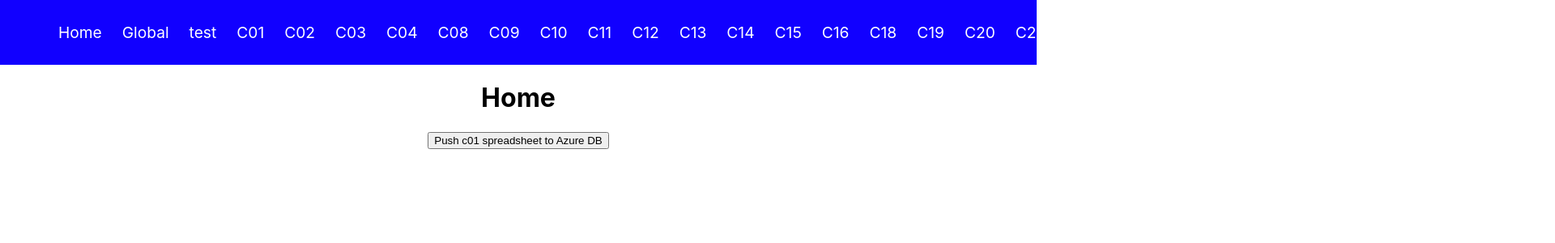
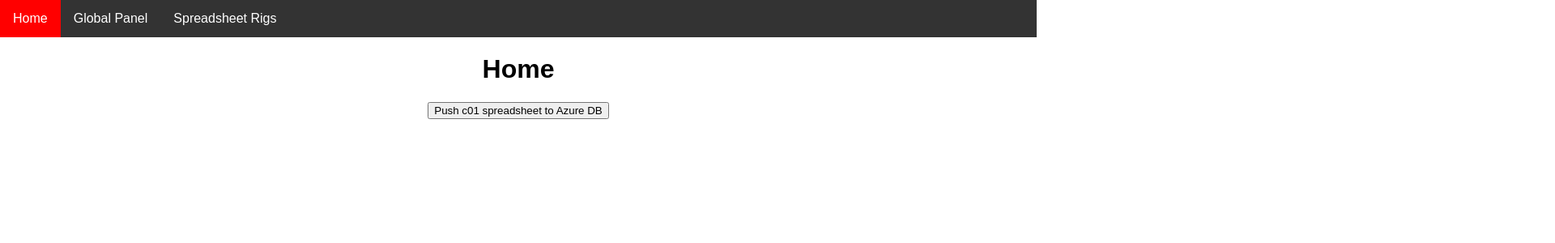
Before and after one commit to MarthinGK/quasar-webapp, a React (Create React App) app: page / in a window 1280 px wide. Shown: the top 300 px of the page at 81% size, 1920 px wide, since content can reach past the window. Built offline with nearby package versions, Linux system fonts and the light colour scheme.

Commit message:
navbar update, dropdown replaced individual containers

```diff
--- a/src/App.js
+++ b/src/App.js
@@ -2,7 +2,7 @@ import './App.css';
 import React, { Component, Fragment } from "react";
 import GlobalRigOverview from './components/GlobalRigOverview';
 import RigOverview from './components/RigOverview';
-import RigTestTracker from './components/RigTestTracker';
+import RigPanel from './components/RigPanel';
 import Home from './components/Home';
 import Navbar from './components/Navbar/Navbar.js';
 import {  BrowserRouter as Router,  Routes,  Route} from "react-router-dom";
@@ -17,29 +17,28 @@ function App() {
           <div className="content">
             <Routes>
               <Route exact path={process.env.PUBLIC_URL + '/'} element={<Home/>} />
-              <Route path="/global" element={ <GlobalRigOverview key="global"/> } />
-              <Route path="/test" element={ <RigTestTracker key="test"/> } />
-              <Route path="/c01" element={ <RigOverview sheet="sheet=C01" title="Container 1" key="c01"/> } />
-              <Route path="/c02" element={ <RigOverview sheet="sheet=C02" title="Container 2" key="c02"/> } />
-              <Route path="/c03" element={ <RigOverview sheet="sheet=C03" title="Container 3" key="c03"/> } />
-              <Route path="/c04" element={ <RigOverview sheet="sheet=C04" title="Container 4" key="c04"/> } />
-              <Route path="/c08" element={ <RigOverview sheet="sheet=C08" title="Container 8" key="c08"/> } />
-              <Route path="/c09" element={ <RigOverview sheet="sheet=C09" title="Container 9" key="c09"/> } />
-              <Route path="/c10" element={ <RigOverview sheet="sheet=C10" title="Container 10" key="c10"/> } />
-              <Route path="/c11" element={ <RigOverview sheet="sheet=C11" title="Container 11" key="c11"/> } />
-              <Route path="/c12" element={ <RigOverview sheet="sheet=C12" title="Container 12" key="c12"/> } />
-              <Route path="/c13" element={ <RigOverview sheet="sheet=C13" title="Container 13" key="c13"/> } />
-              <Route path="/c14" element={ <RigOverview sheet="sheet=C14" title="Container 14" key="c14"/> } />
-              <Route path="/c15" element={ <RigOverview sheet="sheet=C15" title="Container 15" key="c15"/> } />
-              <Route path="/c16" element={ <RigOverview sheet="sheet=C16" title="Container 16" key="c16"/> } />
-              <Route path="/c18" element={ <RigOverview sheet="sheet=C18" title="Container 18" key="c18"/> } />
-              <Route path="/c19" element={ <RigOverview sheet="sheet=C19" title="Container 19" key="c19"/> } />
-              <Route path="/c20" element={ <RigOverview sheet="sheet=C20" title="Container 20" key="c20"/> } />
-              <Route path="/c21" element={ <RigOverview sheet="sheet=C21" title="Container 21" key="c21"/> } />
-              <Route path="/c22" element={ <RigOverview sheet="sheet=C22" title="Container 22" key="c22"/> } />
-              <Route path="/c23" element={ <RigOverview sheet="sheet=C23" title="Container 23" key="c23"/> } />
-              <Route path="/c24" element={ <RigOverview sheet="sheet=C24" title="Container 24" key="c24"/> } />
-              <Route path="/c25" element={ <RigOverview sheet="sheet=C25" title="Container 25" key="c25"/> } />
+              <Route exact path={process.env.PUBLIC_URL + '/global'} element={ <GlobalRigOverview key="global"/> } />
+              <Route exact path={process.env.PUBLIC_URL + '/c01'} element={ <RigOverview sheet="sheet=C01" title="Container 1" key="c01"/> } />
+              <Route exact path={process.env.PUBLIC_URL + '/c02'} element={ <RigOverview sheet="sheet=C02" title="Container 2" key="c02"/> } />
+              <Route exact path={process.env.PUBLIC_URL + '/c03'} element={ <RigOverview sheet="sheet=C03" title="Container 3" key="c03"/> } />
+              <Route exact path={process.env.PUBLIC_URL + '/c04'} element={ <RigOverview sheet="sheet=C04" title="Container 4" key="c04"/> } />
+              <Route exact path={process.env.PUBLIC_URL + '/c08'} element={ <RigOverview sheet="sheet=C08" title="Container 8" key="c08"/> } />
+              <Route exact path={process.env.PUBLIC_URL + '/c09'} element={ <RigOverview sheet="sheet=C09" title="Container 9" key="c09"/> } />
+              <Route exact path={process.env.PUBLIC_URL + '/c10'} element={ <RigOverview sheet="sheet=C10" title="Container 10" key="c10"/> } />
+              <Route exact path={process.env.PUBLIC_URL + '/c11'} element={ <RigOverview sheet="sheet=C11" title="Container 11" key="c11"/> } />
+              <Route exact path={process.env.PUBLIC_URL + '/c12'} element={ <RigOverview sheet="sheet=C12" title="Container 12" key="c12"/> } />
+              <Route exact path={process.env.PUBLIC_URL + '/c13'} element={ <RigOverview sheet="sheet=C13" title="Container 13" key="c13"/> } />
+              <Route exact path={process.env.PUBLIC_URL + '/c14'} element={ <RigOverview sheet="sheet=C14" title="Container 14" key="c14"/> } />
+              <Route exact path={process.env.PUBLIC_URL + '/c15'} element={ <RigOverview sheet="sheet=C15" title="Container 15" key="c15"/> } />
+              <Route exact path={process.env.PUBLIC_URL + '/c16'} element={ <RigOverview sheet="sheet=C16" title="Container 16" key="c16"/> } />
+              <Route exact path={process.env.PUBLIC_URL + '/c18'} element={ <RigOverview sheet="sheet=C18" title="Container 18" key="c18"/> } />
+              <Route exact path={process.env.PUBLIC_URL + '/c19'} element={ <RigOverview sheet="sheet=C19" title="Container 19" key="c19"/> } />
+              <Route exact path={process.env.PUBLIC_URL + '/c20'} element={ <RigOverview sheet="sheet=C20" title="Container 20" key="c20"/> } />
+              <Route exact path={process.env.PUBLIC_URL + '/c21'} element={ <RigOverview sheet="sheet=C21" title="Container 21" key="c21"/> } />
+              <Route exact path={process.env.PUBLIC_URL + '/c22'} element={ <RigOverview sheet="sheet=C22" title="Container 22" key="c22"/> } />
+              <Route exact path={process.env.PUBLIC_URL + '/c23'} element={ <RigOverview sheet="sheet=C23" title="Container 23" key="c23"/> } />
+              <Route exact path={process.env.PUBLIC_URL + '/c24'} element={ <RigOverview sheet="sheet=C24" title="Container 24" key="c24"/> } />
+              <Route exact path={process.env.PUBLIC_URL + '/c25'} element={ <RigOverview sheet="sheet=C25" title="Container 25" key="c25"/> } />
             </Routes>
           </div>
           </div>
--- a/src/components/GlobalRigOverview.js
+++ b/src/components/GlobalRigOverview.js
@@ -61,7 +61,7 @@ export default function GlobalRigOverview() {
     const getRows = async () => {
 
       for( var i = 0, len = ethosEndpoints.length; i < len; i++ ) {
-        fetch(ethosEndpoints[i])
+        await fetch(ethosEndpoints[i])
         .then(response => response.json())
         .then(data => {
           console.log("data rigs: ", data.rigs)
@@ -103,7 +103,7 @@ export default function GlobalRigOverview() {
                       //const rigName = MACadd.slice(6);
 
 
-
+                      console.log("rows", json.table.rows);
                     if(conditionMap.has(json.table.rows[index].c[0].v)){
 
                       if((gpuMap.get(json.table.rows[index].c[0].v)) > 0 && (gpuMap.get(json.table.rows[index].c[0].v)) <= 4){
--- a/src/components/Navbar/Navbar.js
+++ b/src/components/Navbar/Navbar.js
@@ -14,137 +14,233 @@ const Navbar = () => {
 		setOpen(false);
 	};
 
+	// function myFunction() {
+	// 	document.getElementById("myDropdown").classList.toggle("show");
+	//   }
+
+	// window.onclick = function(e) {
+	// if (!e.target.matches('.dropbtn')) {
+	// var myDropdown = document.getElementById("myDropdown");
+	// 	if (myDropdown.classList.contains('show')) {
+	// 	myDropdown.classList.remove('show');
+	// 	}
+	// }
+	// }
+	  // Close the dropdown if the user clicks outside of it
+
+
 	return (
-		<nav className="navbar">
-			<div onClick={handleClick} className="nav-icon">
-				{open ? <FiX /> : <FiMenu />}
-      </div>
-			<ul className={open ? 'nav-links active' : 'nav-links'}>
-				<li className="nav-item">
-					<Link to="/" className="nav-link" onClick={closeMenu}>
+		<div class="navbar">
+
+			<Link to="/" onClick={closeMenu}>
 				Home
 			</Link>
-				</li>
 
-				<li className="nav-item">
-					<Link to="/global" className="nav-link" onClick={closeMenu}>
-						Global
+			<Link to="/global" onClick={closeMenu}>
+				Global Panel
 			</Link>
-				</li>
-				<li className="nav-item">
-					<Link to="/test" className="nav-link" onClick={closeMenu}>
-						test
-					</Link>
-				</li>
 
-				<li className="nav-item">
-					<Link to="/c01" className="nav-link" onClick={closeMenu}>
+			<div class="navbar">
+				<div class="dropdown">
+					<button class="dropbtn">Spreadsheet Rigs
+					<i class="fa fa-caret-down"></i>
+					</button>
+					<div class="dropdown-content">
+						<Link to="/c01" onClick={closeMenu}>
 								C01
 						</Link>
-				</li>
-       			 <li className="nav-item">
-					<Link to="/c02" className="nav-link" onClick={closeMenu}>
+						<Link to="/c02" onClick={closeMenu}>
 								C02
 						</Link>
-				</li>
-       			 <li className="nav-item">
-					<Link to="/c03" className="nav-link" onClick={closeMenu}>
-						C03
-					</Link>
-				</li>
-        		<li className="nav-item">
-					<Link to="/c04" className="nav-link" onClick={closeMenu}>
+						<Link to="/c04" onClick={closeMenu}>
 								C04
 						</Link>
-				</li>
-      			  <li className="nav-item">
-					<Link to="/c08" className="nav-link" onClick={closeMenu}>
+						<Link to="/c04" onClick={closeMenu}>
+								C04
+						</Link>
+						<Link to="/c08" onClick={closeMenu}>
 								C08
 						</Link>
-				</li>
-       			 <li className="nav-item">
-					<Link to="/c09" className="nav-link" onClick={closeMenu}>
-						C09
-					</Link>
-				</li>
-       			 <li className="nav-item">
-					<Link to="/c10" className="nav-link" onClick={closeMenu}>
-						C10
-					</Link>
-				</li>
-     		   <li className="nav-item">
-					<Link to="/c11" className="nav-link" onClick={closeMenu}>
+						<Link to="/c11" onClick={closeMenu}>
 								C11
 						</Link>
-				</li>
-      			  <li className="nav-item">
-					<Link to="/c12" className="nav-link" onClick={closeMenu}>
+						<Link to="/c12" onClick={closeMenu}>
 								C12
 						</Link>
-				</li>
-   			     <li className="nav-item">
-					<Link to="/c13" className="nav-link" onClick={closeMenu}>
+						<Link to="/c13" onClick={closeMenu}>
 								C13
 						</Link>
-				</li>
-    		    <li className="nav-item">
-					<Link to="/c14" className="nav-link" onClick={closeMenu}>
+						<Link to="/c14" onClick={closeMenu}>
 								C14
 						</Link>
-				</li>
-    		    <li className="nav-item">
-					<Link to="/c15" className="nav-link" onClick={closeMenu}>
+						<Link to="/c15" onClick={closeMenu}>
 								C15
 						</Link>
-				</li>
-    		    <li className="nav-item">
-					<Link to="/c16" className="nav-link" onClick={closeMenu}>
+						<Link to="/c16" onClick={closeMenu}>
 								C16
 						</Link>
-				</li>
-    		    <li className="nav-item">
-					<Link to="/c18" className="nav-link" onClick={closeMenu}>
+						<Link to="/c18" onClick={closeMenu}>
 								C18
 						</Link>
-				</li>
-     		   <li className="nav-item">
-					<Link to="/c19" className="nav-link" onClick={closeMenu}>
+						<Link to="/c19" onClick={closeMenu}>
 								C19
 						</Link>
-				</li>
-      			  <li className="nav-item">
-					<Link to="/c20" className="nav-link" onClick={closeMenu}>
+						<Link to="/c20" onClick={closeMenu}>
 								C20
 						</Link>
-				</li>
-      			  <li className="nav-item">
-					<Link to="/c21" className="nav-link" onClick={closeMenu}>
+						<Link to="/c21" onClick={closeMenu}>
 								C21
 						</Link>
-				</li>
-      			  <li className="nav-item">
-					<Link to="/c22" className="nav-link" onClick={closeMenu}>
+						<Link to="/c22" onClick={closeMenu}>
 								C22
 						</Link>
-				</li>
-     			   <li className="nav-item">
-					<Link to="/c23" className="nav-link" onClick={closeMenu}>
+						<Link to="/c23" onClick={closeMenu}>
 								C23
 						</Link>
-				</li>
-    			    <li className="nav-item">
-					<Link to="/c24" className="nav-link" onClick={closeMenu}>
+						<Link to="/c24" onClick={closeMenu}>
 								C24
 						</Link>
-				</li>
-     			   <li className="nav-item">
-					<Link to="/c25" className="nav-link" onClick={closeMenu}>
+						<Link to="/c25" onClick={closeMenu}>
 								C25
 						</Link>
-				</li>
-			</ul>
+					</div>
+				</div>
+			</div>
+		</div>
 
-		</nav>
+
+
+	// 	<nav className="navbar">
+	// 		<div onClick={handleClick} className="nav-icon">
+	// 			{open ? <FiX /> : <FiMenu />}
+    //   </div>
+	// 		<ul className={open ? 'nav-links active' : 'nav-links'}>
+	// 			<li className="nav-item">
+	// 				<Link to="/" className="nav-link" onClick={closeMenu}>
+	// 					Home
+	// 				</Link>
+	// 			</li>
+
+	// 			<li className="nav-item">
+	// 				<Link to="/global" className="nav-link" onClick={closeMenu}>
+	// 					Global
+	// 				</Link>
+	// 			</li>
+
+	// 			<li className="nav-item">
+	// 				<Link to="/panel" className="nav-link" onClick={closeMenu}>
+	// 					Panel
+	// 				</Link>
+	// 			</li>
+
+	// 			<li className="nav-item">
+	// 				<Link to="/c01" className="nav-link" onClick={closeMenu}>
+	// 					C01
+	// 				</Link>
+	// 			</li>
+    //    			 <li className="nav-item">
+	// 				<Link to="/c02" className="nav-link" onClick={closeMenu}>
+	// 					C02
+	// 				</Link>
+	// 			</li>
+    //    			 <li className="nav-item">
+	// 				<Link to="/c03" className="nav-link" onClick={closeMenu}>
+	// 					C03
+	// 				</Link>
+	// 			</li>
+    //     		<li className="nav-item">
+	// 				<Link to="/c04" className="nav-link" onClick={closeMenu}>
+	// 					C04
+	// 				</Link>
+	// 			</li>
+    //   			  <li className="nav-item">
+	// 				<Link to="/c08" className="nav-link" onClick={closeMenu}>
+	// 					C08
+	// 				</Link>
+	// 			</li>
+    //    			 <li className="nav-item">
+	// 				<Link to="/c09" className="nav-link" onClick={closeMenu}>
+	// 					C09
+	// 				</Link>
+	// 			</li>
+    //    			 <li className="nav-item">
+	// 				<Link to="/c10" className="nav-link" onClick={closeMenu}>
+	// 					C10
+	// 				</Link>
+	// 			</li>
+    //  		   <li className="nav-item">
+	// 				<Link to="/c11" className="nav-link" onClick={closeMenu}>
+	// 					C11
+	// 				</Link>
+	// 			</li>
+    //   			  <li className="nav-item">
+	// 				<Link to="/c12" className="nav-link" onClick={closeMenu}>
+	// 					C12
+	// 				</Link>
+	// 			</li>
+   	// 		     <li className="nav-item">
+	// 				<Link to="/c13" className="nav-link" onClick={closeMenu}>
+	// 					C13
+	// 				</Link>
+	// 			</li>
+    // 		    <li className="nav-item">
+	// 				<Link to="/c14" className="nav-link" onClick={closeMenu}>
+	// 					C14
+	// 				</Link>
+	// 			</li>
+    // 		    <li className="nav-item">
+	// 				<Link to="/c15" className="nav-link" onClick={closeMenu}>
+	// 					C15
+	// 				</Link>
+	// 			</li>
+    // 		    <li className="nav-item">
+	// 				<Link to="/c16" className="nav-link" onClick={closeMenu}>
+	// 					C16
+	// 				</Link>
+	// 			</li>
+    // 		    <li className="nav-item">
+	// 				<Link to="/c18" className="nav-link" onClick={closeMenu}>
+	// 					C18
+	// 				</Link>
+	// 			</li>
+    //  		   <li className="nav-item">
+	// 				<Link to="/c19" className="nav-link" onClick={closeMenu}>
+	// 					C19
+	// 				</Link>
+	// 			</li>
+    //   			  <li className="nav-item">
+	// 				<Link to="/c20" className="nav-link" onClick={closeMenu}>
+	// 					C20
+	// 				</Link>
+	// 			</li>
+    //   			  <li className="nav-item">
+	// 				<Link to="/c21" className="nav-link" onClick={closeMenu}>
+	// 					C21
+	// 				</Link>
+	// 			</li>
+    //   			  <li className="nav-item">
+	// 				<Link to="/c22" className="nav-link" onClick={closeMenu}>
+	// 					C22
+	// 				</Link>
+	// 			</li>
+    //  			   <li className="nav-item">
+	// 				<Link to="/c23" className="nav-link" onClick={closeMenu}>
+	// 					C23
+	// 				</Link>
+	// 			</li>
+    // 			    <li className="nav-item">
+	// 				<Link to="/c24" className="nav-link" onClick={closeMenu}>
+	// 					C24
+	// 				</Link>
+	// 			</li>
+    //  			   <li className="nav-item">
+	// 				<Link to="/c25" className="nav-link" onClick={closeMenu}>
+	// 					C25
+	// 				</Link>
+	// 			</li>
+	// 		</ul>
+
+	// 	</nav>
 	);
 };
 
--- a/src/components/Navbar/NavbarStyle.css
+++ b/src/components/Navbar/NavbarStyle.css
@@ -1,66 +1,63 @@
-.navbar {
-	height: 80px;
-	background: rgb(17, 0, 255);
-	color: white;
-	display: flex;
-	justify-content: space-between;
-	align-items: center;
-	padding: 0 2rem;
-	font-size: 1.2rem;
+body {
+	font-family: Arial, Helvetica, sans-serif;
   }
 
-
-.nav-links {
-	display: grid;
-	grid-template-columns: repeat(40, auto);
-	grid-gap: 25px;
-	list-style: none;
+  .navbar {
+	overflow: hidden;
+	background-color: #333;
   }
 
-.nav-link {
+  .navbar a {
+	float: left;
+	font-size: 16px;
+	color: white;
+	text-align: center;
+	padding: 14px 16px;
 	text-decoration: none;
-	color: white;
-	transition: 0.3s all;
   }
 
-.nav-link:hover {
-	color: red;
+  .dropdown {
+	float: left;
+	overflow: hidden;
   }
 
-.nav-icon {
-	display: none;
-	font-size: 2rem;
-	cursor: pointer;
+  .dropdown .dropbtn {
+	font-size: 16px;
+	border: none;
+	outline: none;
+	color: white;
+	padding: 14px 16px;
+	background-color: inherit;
+	font-family: inherit;
+	margin: 0;
   }
 
-@media only screen and (max-width: 500px) {
-	.navbar {
-		position: relative;
+  .navbar a:hover, .dropdown:hover .dropbtn {
+	background-color: red;
   }
 
-	.nav-links {
-		display: flex;
-		flex-direction: column;
+  .dropdown-content {
+	display: none;
 	position: absolute;
-		text-align: center;
-		width: 100%;
-		top: 80px;
-		left: -100%;
-		transition: 0.5s all;
+	background-color: #f9f9f9;
+	min-width: 160px;
+	box-shadow: 0px 8px 16px 0px rgba(0,0,0,0.2);
+	z-index: 1;
   }
 
-	.nav-links.active {
-		background: blue;
-		left: 0;
+  .dropdown-content a {
+	float: none;
+	color: black;
+	padding: 12px 16px;
+	text-decoration: none;
+	display: block;
+	text-align: left;
   }
 
-	.nav-item {
-		padding: 10px 0;
-		border-top: 1px solid red;
-		border-bottom: 1px solid red;
+  .dropdown-content a:hover {
+	background-color: #ddd;
   }
 
-	.nav-icon {
-		display: flex;
+  .dropdown:hover .dropdown-content {
+	display: block;
   }
-}
--- /dev/null
+++ b/src/components/RigPanel.js
@@ -0,0 +1,10 @@
+import React from 'react';
+import sayHello from './ExcelToAzure';
+
+export default function RigPanel() {
+    return(
+    <div>
+        <h1>yo</h1>
+    </div>
+    )
+}
--- a/src/components/Styling.css
+++ b/src/components/Styling.css
@@ -17,12 +17,12 @@ table {
 }
 
 td, th {
-  border: 1px solid #c0edff;
+  border: 1px solid #e2e9ff;
   text-align: left;
   padding: 8px;
 }
 
 tr:nth-child(even) {
-  background-color: #e2fdff;
+  background-color: #dce4ff;
 }
 /* tr:hover {background-color: rgba(91, 168, 255, 0.432);} */
```
Also changed, not shown: src/components/Navbar/MenuItems.js (deleted, +0 -27 lines), src/components/RigOverview.js (+6 -1 lines). Lines whose indentation alone changed are shown as unchanged.
